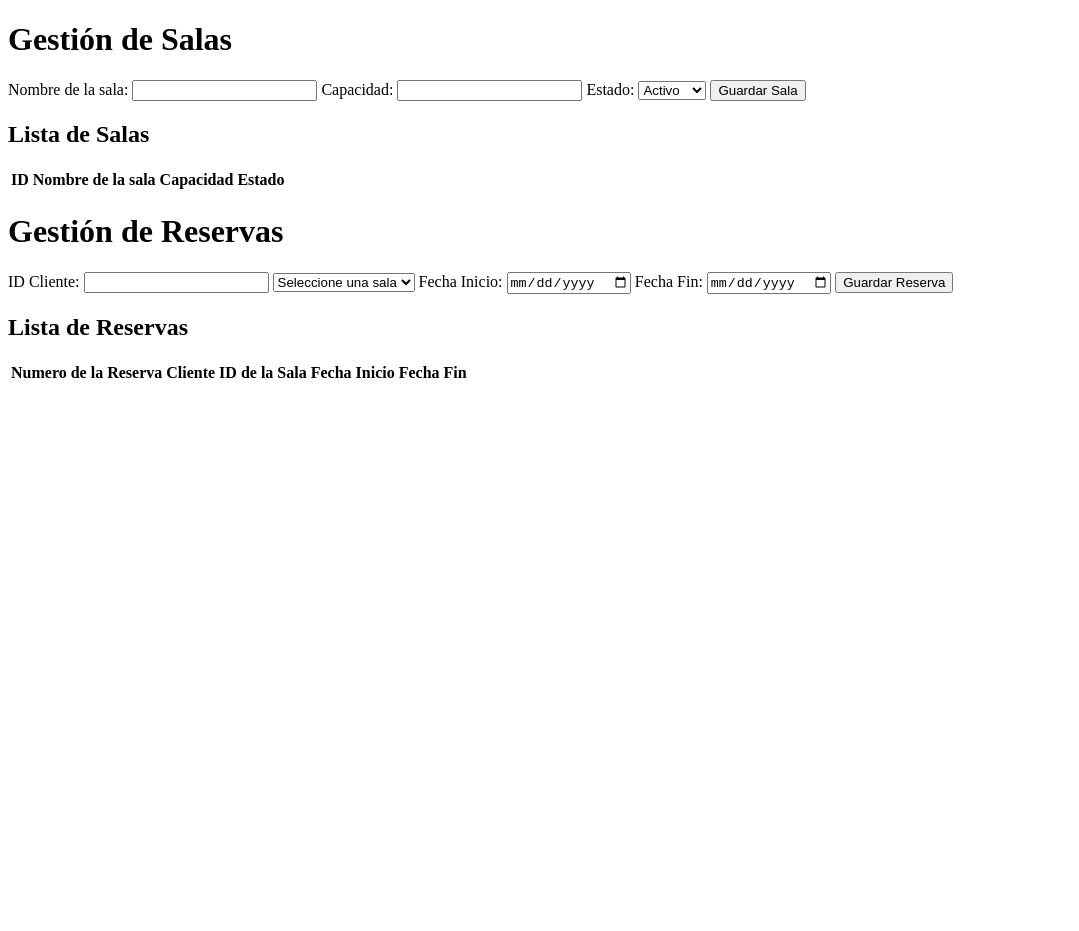
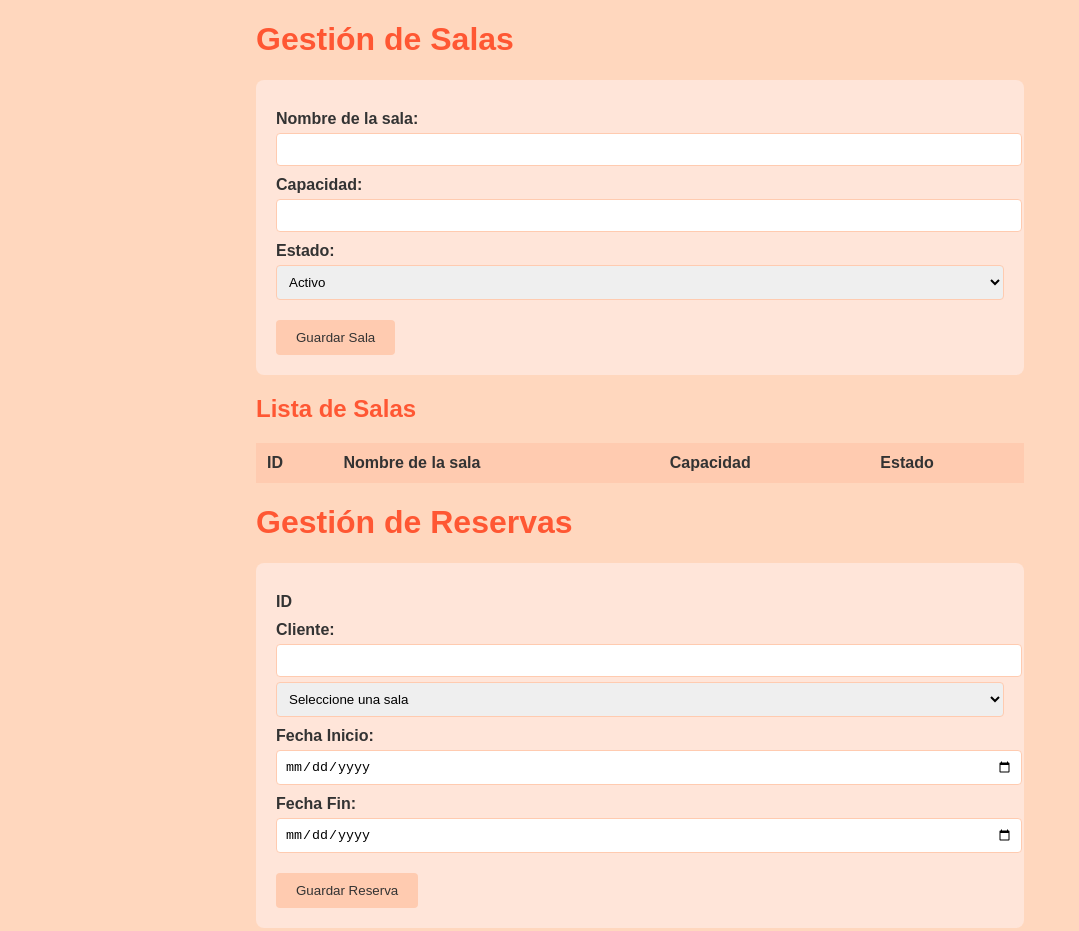
Before and after one commit to Christian-Saavedra-26/Gesti-n-de-salas-y-reservas, a plain HTML site: page static/index.html in a window 1280 px wide. Shown: the top 931 px of the page, without its empty margins (0-1079 px from the left). Before the commit the page ends 800 px from the top, so only its background shows below. Drawn offline with Linux system fonts and the light colour scheme; no server answers.

Commit message:
CSS added

```diff
--- a/static/index.html
+++ b/static/index.html
@@ -4,9 +4,11 @@
     <meta charset="UTF-8" />
     <meta name="viewport" content="width=device-width, initial-scale=1.0" />
     <title>Gestión de Salas y Reservas</title>
+    <link rel="stylesheet" href="style.css">
   </head>
   <body>
-    <h1>Gestión de Salas</h1>
+    <div class="container">
+      <h1>Gestión de Salas</h1>
     <form id="sala-form">
       <label for="sala-nombre">Nombre de la sala:</label>
       <input type="text" id="sala-nombre" required />
@@ -61,6 +63,7 @@
       <tbody id="reserva-list"></tbody>
     </table>
 
+    </div>
     <script src="script.js"></script>
   </body>
 </html>
--- a/static/style.css
+++ b/static/style.css
@@ -0,0 +1,86 @@
+body {
+  background-color: #ffd7be;
+  font-family: "Arial", sans-serif;
+  color: #333;
+}
+
+.container{
+    width: 60vw;
+    margin: 0 auto;
+}
+h1,
+h2 {
+  color: #ff5733;
+  font-weight: bold;
+}
+
+form {
+  background-color: #ffe5d9;
+  padding: 20px;
+  border-radius: 8px;
+  margin-bottom: 20px;
+}
+
+form label {
+  display: block;
+  margin-top: 10px;
+  font-weight: bold;
+}
+
+form input,
+form select {
+  width: 100%;
+  padding: 8px;
+  margin-top: 5px;
+  border: 1px solid #ffcbb0;
+  border-radius: 4px;
+}
+
+form button {
+  background-color: #ffcbb0;
+  color: #333;
+  padding: 10px 20px;
+  border: none;
+  border-radius: 4px;
+  cursor: pointer;
+  margin-top: 20px;
+}
+
+form button:hover {
+  background-color: #ffa77e;
+}
+
+table {
+  width: 100%;
+  border-collapse: collapse;
+  margin-top: 20px;
+}
+
+table th,
+table td {
+  border: 1px solid #ffcbb0;
+  padding: 10px;
+  text-align: left;
+}
+
+table th {
+  background-color: #ffcbb0; /* Header background */
+  color: #333;
+}
+
+table tbody tr:nth-child(even) {
+  background-color: #ffe5d9; /* Alternate row color */
+}
+
+/* Responsive Design */
+@media (max-width: 600px) {
+  table,
+  form {
+    font-size: 14px;
+  }
+
+  form input,
+  form select {
+    width: 90%;
+  }
+}
```
